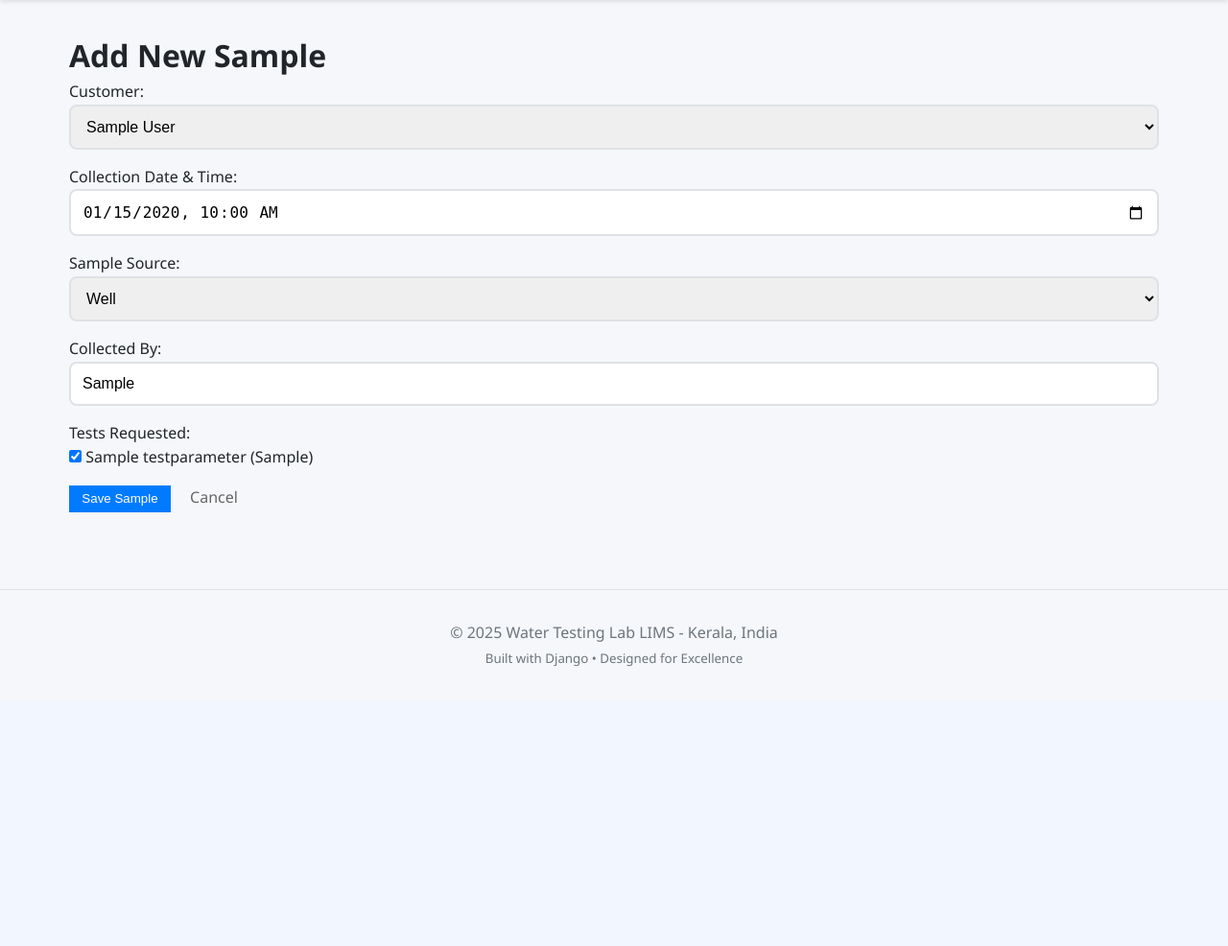
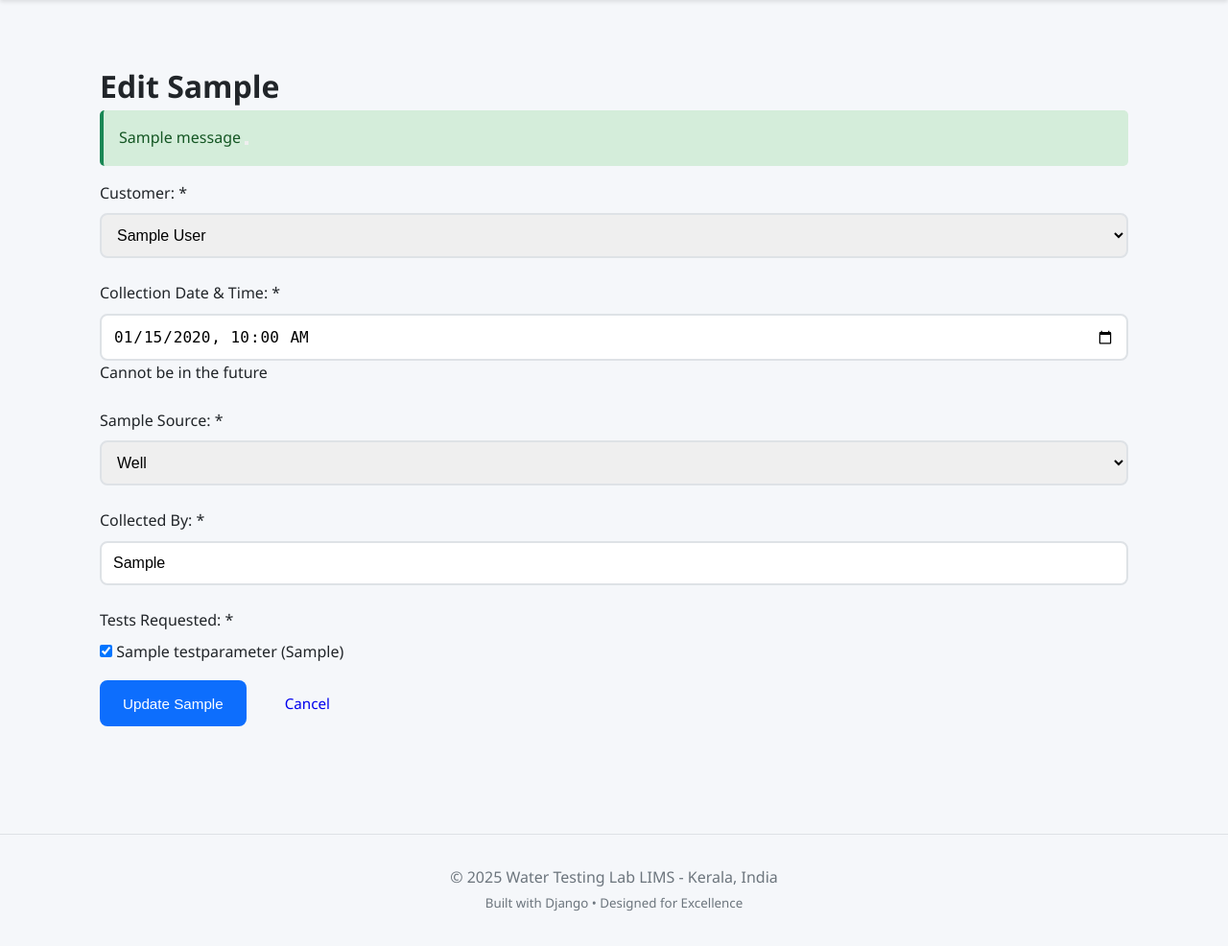
Before and after one commit to itzpraveen/waterlab, a Django app: page /samples/00000000-0000-0000-0000-000000000001/edit/ in a window 1280 px wide. Shown: the part 78-1064 px from the top of the page at 96% size. Before the commit the page ends 773 px from the top, so only its background shows below. Run offline with Django 5.2, Linux system fonts and the light colour scheme; a user stored in the database is signed in; tables that the repository leaves empty hold one stand-in row (values such as "Sample post"); one stand-in notice (Sample message) is shown; parts of the project's set-up code (start-up, migrations or seed data) failed here and were passed over.

Commit message:
Implement comprehensive business logic and workflow improvements
- Add complete sample status workflow validation with proper transitions
- Implement robust test result entry with validation and audit trail
- Enhance consultant review process with approval/rejection logic
- Add sample cancellation workflow and improved status management
- Upgrade sample form UI with better validation and test parameter handling
- Create admin interface for test parameter setup
- Add comprehensive form validations and date constraints
- Implement proper audit trail coverage for all critical operations
- Add limit checking and out-of-range result detection
- Enhance error handling and user feedback throughout workflow

🤖 Generated with [Claude Code](https://claude.ai/code)

Co-Authored-By: Claude <noreply@anthropic.com>

```diff
--- a/core/forms.py
+++ b/core/forms.py
@@ -1,5 +1,7 @@
 from django import forms
 from django.contrib.auth.forms import PasswordChangeForm
+from django.core.exceptions import ValidationError
+from django.utils import timezone
 from .models import Customer, Sample
 
 class CustomerForm(forms.ModelForm):
@@ -69,8 +71,39 @@ class SampleForm(forms.ModelForm):
                 'class': 'form-control',
                 'placeholder': 'Name of person who collected the sample'
             }),
-            'tests_requested': forms.CheckboxSelectMultiple(),
+            'tests_requested': forms.CheckboxSelectMultiple(attrs={
+                'class': 'form-check-input'
+            }),
         }
+
+    def clean_collection_datetime(self):
+        collection_datetime = self.cleaned_data.get('collection_datetime')
+        if collection_datetime and collection_datetime > timezone.now():
+            raise ValidationError("Collection date cannot be in the future.")
+        return collection_datetime
+
+    def clean_tests_requested(self):
+        tests_requested = self.cleaned_data.get('tests_requested')
+
+        # Check if any test parameters exist at all
+        from .models import TestParameter
+        if not TestParameter.objects.exists():
+            # If no test parameters exist, don't require selection
+            return tests_requested
+
+        if not tests_requested:
+            raise ValidationError("At least one test must be requested.")
+        return tests_requested
+
+    def __init__(self, *args, **kwargs):
+        super().__init__(*args, **kwargs)
+
+        # Check if test parameters exist
+        from .models import TestParameter
+        if not TestParameter.objects.exists():
+            # Create a helpful message
+            self.fields['tests_requested'].help_text = "⚠️ No test parameters available. Please contact admin to set up test parameters first."
+            self.fields['tests_requested'].required = False
 
 class CustomPasswordChangeForm(PasswordChangeForm):
     def __init__(self, *args, **kwargs):
--- a/core/templates/core/sample_form.html
+++ b/core/templates/core/sample_form.html
@@ -1,38 +1,120 @@
 {% extends 'core/base.html' %}
 
-{% block title %}Add Sample - Water Lab LIMS{% endblock %}
+{% block title %}{% if is_edit %}Edit Sample{% else %}Add Sample{% endif %} - Water Lab LIMS{% endblock %}
 
 {% block content %}
-<h1>Add New Sample</h1>
+<div class="container">
+    <h1>{% if is_edit %}Edit Sample{% else %}Add New Sample{% endif %}</h1>
 
-<form method="post">
+    {% if messages %}
+        {% for message in messages %}
+            <div class="alert alert-{{ message.tags }} alert-dismissible fade show" role="alert">
+                {{ message }}
+                <button type="button" class="btn-close" data-bs-dismiss="alert"></button>
+            </div>
+        {% endfor %}
+    {% endif %}
+
+    <form method="post" class="needs-validation" novalidate>
         {% csrf_token %}
-    <div style="margin-bottom: 1em;">
-        <label for="{{ form.customer.id_for_label }}">Customer:</label>
+
+        <div class="row">
+            <div class="col-md-6 mb-3">
+                <label for="{{ form.customer.id_for_label }}" class="form-label">Customer: <span class="text-danger">*</span></label>
                 {{ form.customer }}
+                {% if form.customer.errors %}
+                    <div class="text-danger">{{ form.customer.errors.0 }}</div>
+                {% endif %}
             </div>
 
-    <div style="margin-bottom: 1em;">
-        <label for="{{ form.collection_datetime.id_for_label }}">Collection Date & Time:</label>
+            <div class="col-md-6 mb-3">
+                <label for="{{ form.collection_datetime.id_for_label }}" class="form-label">Collection Date & Time: <span class="text-danger">*</span></label>
                 {{ form.collection_datetime }}
+                {% if form.collection_datetime.errors %}
+                    <div class="text-danger">{{ form.collection_datetime.errors.0 }}</div>
+                {% endif %}
+                <div class="form-text">Cannot be in the future</div>
+            </div>
         </div>
 
-    <div style="margin-bottom: 1em;">
-        <label for="{{ form.sample_source.id_for_label }}">Sample Source:</label>
+        <div class="row">
+            <div class="col-md-6 mb-3">
+                <label for="{{ form.sample_source.id_for_label }}" class="form-label">Sample Source: <span class="text-danger">*</span></label>
                 {{ form.sample_source }}
+                {% if form.sample_source.errors %}
+                    <div class="text-danger">{{ form.sample_source.errors.0 }}</div>
+                {% endif %}
             </div>
 
-    <div style="margin-bottom: 1em;">
-        <label for="{{ form.collected_by.id_for_label }}">Collected By:</label>
+            <div class="col-md-6 mb-3">
+                <label for="{{ form.collected_by.id_for_label }}" class="form-label">Collected By: <span class="text-danger">*</span></label>
                 {{ form.collected_by }}
+                {% if form.collected_by.errors %}
+                    <div class="text-danger">{{ form.collected_by.errors.0 }}</div>
+                {% endif %}
+            </div>
         </div>
 
-    <div style="margin-bottom: 1em;">
-        <label for="{{ form.tests_requested.id_for_label }}">Tests Requested:</label>
-        {{ form.tests_requested }}
+        <div class="mb-4">
+            <label class="form-label">Tests Requested: <span class="text-danger">*</span></label>
+            {% if form.tests_requested.help_text %}
+                <div class="alert alert-warning">{{ form.tests_requested.help_text }}</div>
+            {% endif %}
+
+            <div class="row">
+                {% for choice in form.tests_requested %}
+                    <div class="col-md-4 col-sm-6 mb-2">
+                        <div class="form-check">
+                            {{ choice.tag }}
+                            <label class="form-check-label" for="{{ choice.id_for_label }}">
+                                {{ choice.choice_label }}
+                            </label>
+                        </div>
+                    </div>
+                {% empty %}
+                    <div class="col-12">
+                        <div class="alert alert-danger">
+                            <strong>⚠️ No test parameters available!</strong><br>
+                            Please contact an administrator to set up test parameters before creating samples.
+                            <br><br>
+                            <em>Administrators can run: <code>python manage.py create_test_parameters</code></em>
+                        </div>
+                    </div>
+                {% endfor %}
             </div>
 
-    <button type="submit" style="background-color: #007bff; color: white; padding: 0.5em 1em; border: none; cursor: pointer;">Save Sample</button>
-    <a href="{% url 'core:sample_list' %}" style="margin-left: 1em; text-decoration: none; color: #666;">Cancel</a>
+            {% if form.tests_requested.errors %}
+                <div class="text-danger">{{ form.tests_requested.errors.0 }}</div>
+            {% endif %}
+        </div>
+
+        <div class="d-flex gap-2">
+            <button type="submit" class="btn btn-primary">
+                <i class="fas fa-save"></i> {% if is_edit %}Update Sample{% else %}Save Sample{% endif %}
+            </button>
+            <a href="{% url 'core:sample_list' %}" class="btn btn-outline-secondary">
+                <i class="fas fa-times"></i> Cancel
+            </a>
+        </div>
     </form>
+</div>
+
+<script>
+// Add validation styling
+(function() {
+    'use strict';
+    window.addEventListener('load', function() {
+        var forms = document.getElementsByClassName('needs-validation');
+        var validation = Array.prototype.filter.call(forms, function(form) {
+            form.addEventListener('submit', function(event) {
+                if (form.checkValidity() === false) {
+                    event.preventDefault();
+                    event.stopPropagation();
+                }
+                form.classList.add('was-validated');
+            }, false);
+        });
+    }, false);
+})();
+</script>
 {% endblock %}
--- a/core/urls.py
+++ b/core/urls.py
@@ -22,7 +22,9 @@ from .views import (
     create_admin_web,
     debug_view,
     form_test,
-    fix_admin_role_web
+    fix_admin_role_web,
+    sample_status_update,
+    setup_test_parameters
 )
 
 from .auth_views import (
@@ -75,6 +77,10 @@ urlpatterns = [
     path('samples/<uuid:pk>/edit/', SampleUpdateView.as_view(), name='sample_edit'),
     path('samples/<uuid:sample_id>/test-results/', test_result_entry, name='test_result_entry'),
     path('samples/<uuid:sample_id>/review/', consultant_review, name='consultant_review'),
+    path('samples/<uuid:sample_id>/status-update/', sample_status_update, name='sample_status_update'),
+
+    # Test Parameters Setup
+    path('setup-test-parameters/', setup_test_parameters, name='setup_test_parameters'),
 
     # Audit Trail
     path('audit/', AuditTrailView.as_view(), name='audit_trail'),
--- a/core/views.py
+++ b/core/views.py
@@ -479,68 +479,182 @@ class SampleUpdateView(AuditMixin, FrontDeskRequiredMixin, UpdateView):
 def test_result_entry(request, sample_id):
     sample = get_object_or_404(Sample, sample_id=sample_id)
 
+    # Check if sample is in correct status for testing
+    if sample.current_status not in ['SENT_TO_LAB', 'TESTING_IN_PROGRESS', 'RESULTS_ENTERED']:
+        messages.error(request, f'Sample is not available for testing. Current status: {sample.get_current_status_display()}')
+        return redirect('core:sample_detail', pk=sample.sample_id)
+
     if request.method == 'POST':
-        for test_param in sample.tests_requested.all():
-            result_value = request.POST.get(f'result_{test_param.parameter_id}')
-            observation = request.POST.get(f'observation_{test_param.parameter_id}')
+        try:
+            # Update status to testing in progress if not already
+            if sample.current_status == 'SENT_TO_LAB':
+                sample.update_status('TESTING_IN_PROGRESS', request.user)
 
-            if result_value:
-                # Get technician (use None if anonymous user)
-                technician = request.user if request.user.is_authenticated else None
+            results_entered = 0
+            errors = []
 
-                test_result, created = TestResult.objects.get_or_create(
-                    sample=sample,
-                    parameter=test_param,
-                    defaults={
-                        'result_value': result_value,
-                        'observation': observation,
-                        'technician': technician
-                    }
-                )
-                if not created:
-                    test_result.result_value = result_value
-                    test_result.observation = observation
-                    test_result.save()
+            for test_param in sample.tests_requested.all():
+                result_value = request.POST.get(f'result_{test_param.parameter_id}')
+                observation = request.POST.get(f'observation_{test_param.parameter_id}', '')
 
-        sample.current_status = 'RESULTS_ENTERED'
-        sample.save()
-        messages.success(request, 'Test results saved successfully!')
+                if result_value and result_value.strip():
+                    try:
+                        test_result, created = TestResult.objects.get_or_create(
+                            sample=sample,
+                            parameter=test_param,
+                            defaults={
+                                'result_value': result_value.strip(),
+                                'observation': observation,
+                                'technician': request.user
+                            }
+                        )
+                        if not created:
+                            # Log the update for audit trail
+                            old_value = test_result.result_value
+                            test_result.result_value = result_value.strip()
+                            test_result.observation = observation
+                            test_result.technician = request.user
+                            test_result.full_clean()  # Validate the result
+                            test_result.save()
+
+                            # Log the change
+                            AuditTrail.log_change(
+                                user=request.user,
+                                action='UPDATE',
+                                instance=test_result,
+                                old_values={'result_value': old_value},
+                                new_values={'result_value': result_value.strip()},
+                                request=request
+                            )
+                        else:
+                            test_result.full_clean()  # Validate the result
+                            results_entered += 1
+
+                    except Exception as e:
+                        errors.append(f'Error with {test_param.name}: {str(e)}')
+
+            if errors:
+                for error in errors:
+                    messages.error(request, error)
+            else:
+                # Check if all results are now complete
+                if sample.has_all_test_results():
+                    try:
+                        sample.update_status('RESULTS_ENTERED', request.user)
+                        messages.success(request, 'All test results completed! Sample ready for review.')
+                    except Exception as e:
+                        messages.warning(request, f'Results saved but status update failed: {str(e)}')
+                else:
+                    missing_tests = sample.get_missing_test_results()
+                    missing_names = [test.name for test in missing_tests]
+                    messages.info(request, f'Results saved. Still missing: {", ".join(missing_names)}')
+
+                if results_entered > 0:
+                    messages.success(request, f'{results_entered} new test results saved successfully!')
+
+        except Exception as e:
+            messages.error(request, f'Error saving results: {str(e)}')
+
         return redirect('core:sample_detail', pk=sample.sample_id)
 
     existing_results = {r.parameter.parameter_id: r for r in sample.results.all()}
+    missing_tests = sample.get_missing_test_results()
+
     return render(request, 'core/test_result_entry.html', {
         'sample': sample,
         'existing_results': existing_results,
+        'missing_tests': missing_tests,
+        'can_edit': sample.current_status in ['TESTING_IN_PROGRESS', 'RESULTS_ENTERED'],
     })
 
 @consultant_required
 def consultant_review(request, sample_id):
     sample = get_object_or_404(Sample, sample_id=sample_id)
 
-    # Get reviewer (use None if anonymous user)
-    reviewer = request.user if request.user.is_authenticated else None
+    # Check if sample is ready for review
+    if not sample.can_be_reviewed():
+        messages.error(request, f'Sample is not ready for review. Current status: {sample.get_current_status_display()}. All test results must be completed first.')
+        return redirect('core:sample_detail', pk=sample.sample_id)
 
-    review, created = ConsultantReview.objects.get_or_create(
-        sample=sample,
-        defaults={'reviewer': reviewer}
-    )
+    try:
+        review = ConsultantReview.objects.get(sample=sample)
+        created = False
+    except ConsultantReview.DoesNotExist:
+        # Create new review and update sample status
+        try:
+            sample.update_status('REVIEW_PENDING', request.user)
+            review = ConsultantReview.objects.create(
+                sample=sample,
+                reviewer=request.user
+            )
+            created = True
+        except Exception as e:
+            messages.error(request, f'Error creating review: {str(e)}')
+            return redirect('core:sample_detail', pk=sample.sample_id)
 
     if request.method == 'POST':
-        review.comments = request.POST.get('comments', '')
-        review.recommendations = request.POST.get('recommendations', '')
-        review.status = request.POST.get('status', 'PENDING')
-        review.save()
+        try:
+            old_status = review.status
+            review.comments = request.POST.get('comments', '')
+            review.recommendations = request.POST.get('recommendations', '')
+            new_status = request.POST.get('status', 'PENDING')
 
-        if review.status == 'APPROVED':
-            sample.current_status = 'REPORT_APPROVED'
-            sample.save()
+            # Validate status change
+            if new_status != old_status:
+                if new_status == 'APPROVED' and not review.comments.strip():
+                    messages.error(request, 'Comments are required when approving a sample.')
+                    return render(request, 'core/consultant_review.html', {
+                        'sample': sample,
+                        'review': review,
+                        'test_results': sample.results.all().select_related('parameter'),
+                        'out_of_limit_results': [r for r in sample.results.all() if not r.is_within_limits()],
+                    })
 
-        messages.success(request, 'Review saved successfully!')
+                if new_status == 'REJECTED' and not review.recommendations.strip():
+                    messages.error(request, 'Recommendations are required when rejecting a sample.')
+                    return render(request, 'core/consultant_review.html', {
+                        'sample': sample,
+                        'review': review,
+                        'test_results': sample.results.all().select_related('parameter'),
+                        'out_of_limit_results': [r for r in sample.results.all() if not r.is_within_limits()],
+                    })
+
+            review.status = new_status
+            review.full_clean()  # Validate the review
+            review.save()  # This will trigger the sample status update in the model
+
+            # Log the review change
+            AuditTrail.log_change(
+                user=request.user,
+                action='UPDATE',
+                instance=review,
+                old_values={'status': old_status},
+                new_values={'status': new_status},
+                request=request
+            )
+
+            if new_status == 'APPROVED':
+                messages.success(request, 'Sample approved! Report is ready for delivery.')
+            elif new_status == 'REJECTED':
+                messages.warning(request, 'Sample rejected and sent back for retesting.')
+            else:
+                messages.success(request, 'Review saved successfully!')
+
+        except Exception as e:
+            messages.error(request, f'Error saving review: {str(e)}')
+
         return redirect('core:sample_detail', pk=sample.sample_id)
+
+    # Get test results with limit status for review
+    test_results = sample.results.all().select_related('parameter')
+    out_of_limit_results = [r for r in test_results if not r.is_within_limits()]
 
     return render(request, 'core/consultant_review.html', {
         'sample': sample,
         'review': review,
+        'test_results': test_results,
+        'out_of_limit_results': out_of_limit_results,
+        'is_new_review': created,
     })
 
 class AuditTrailView(AdminRequiredMixin, ListView):
@@ -586,3 +700,46 @@ class AuditTrailView(AdminRequiredMixin, ListView):
             'action': self.request.GET.get('action', ''),
         }
         return context
+
+@frontdesk_required
+def sample_status_update(request, sample_id):
+    """Allow front desk to update sample status (send to lab)"""
+    sample = get_object_or_404(Sample, sample_id=sample_id)
+
+    if request.method == 'POST':
+        new_status = request.POST.get('new_status')
+
+        try:
+            if new_status == 'SENT_TO_LAB' and sample.current_status == 'RECEIVED_FRONT_DESK':
+                sample.update_status('SENT_TO_LAB', request.user)
+                messages.success(request, f'Sample {sample.sample_id} sent to lab successfully!')
+            else:
+                messages.error(request, 'Invalid status transition.')
+
+        except Exception as e:
+            messages.error(request, f'Error updating status: {str(e)}')
+
+    return redirect('core:sample_detail', pk=sample.sample_id)
+
+@admin_required
+def setup_test_parameters(request):
+    """Web interface to set up test parameters"""
+    from django.core.management import call_command
+
+    if request.method == 'POST':
+        try:
+            # Run the management command
+            call_command('create_test_parameters')
+            messages.success(request, 'Test parameters created successfully! You can now create samples with test requests.')
+        except Exception as e:
+            messages.error(request, f'Error creating test parameters: {str(e)}')
+
+        return redirect('core:sample_add')
+
+    # Show current test parameters
+    from .models import TestParameter
+    existing_params = TestParameter.objects.all()
+
+    return render(request, 'core/setup_test_parameters.html', {
+        'existing_params': existing_params,
+    })
```
Also changed, not shown: core/models.py (+192 -0 lines), core/templates/core/setup_test_parameters.html (added, +116 -0 lines). Lines whose indentation alone changed are shown as unchanged.
